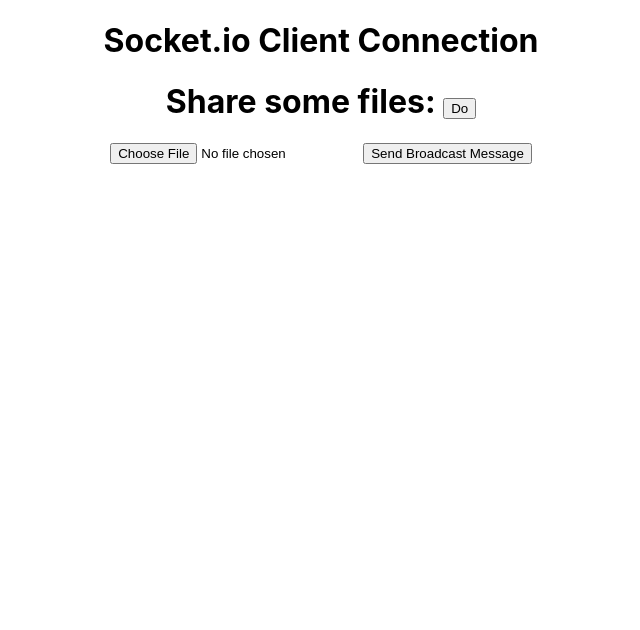
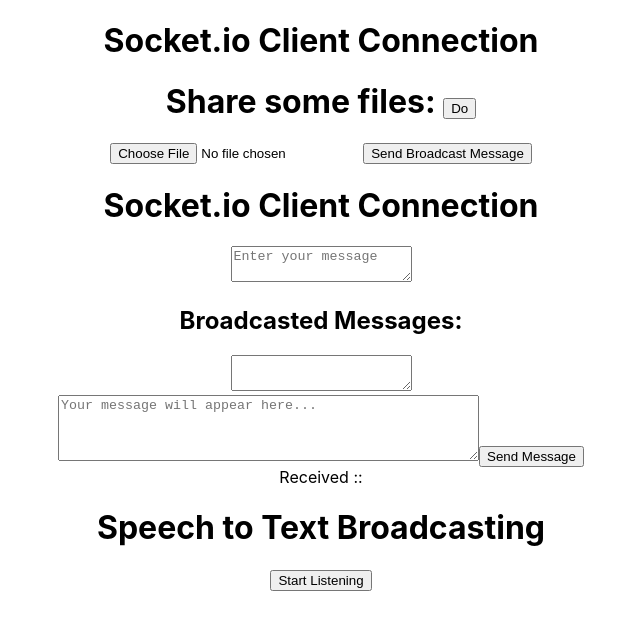
Before and after one commit to pp641/FileSharing, a React (Create React App) app: page / in a window 1280 px wide. Shown: the top 630 px of the page, without its empty margins (319-959 px from the left). Built offline with nearby package versions, Linux system fonts and the light colour scheme; no server answers.

Commit message:
adding server files for new component

```diff
--- a/src/App.js
+++ b/src/App.js
@@ -1,11 +1,15 @@
 import logo from './logo.svg';
 import './App.css';
-import Filesharing from './Filesharing';
+import FileSharing from './fileSharing';
+import TextMessage from './TextMessage';
+import SpeechRecognitionComponent from './speechToText';
 
 function App() {
   return (
     <div className="App">
-     <Filesharing/>
+      <FileSharing/>
+      <TextMessage/>
+      <SpeechRecognitionComponent/>
     </div>
   );
 }
--- /dev/null
+++ b/src/TextMessage.js
@@ -0,0 +1,66 @@
+import React, { useEffect, useState } from 'react';
+import io from 'socket.io-client';
+
+const TextMessage = () => {
+  const [socket, setSocket] = useState(null);
+  const [message, setMessage] = useState('');
+  const [receivedMessages, setReceivedMessages] = useState([]);
+
+  useEffect(() => {
+    // Initialize socket connection
+    const socketInstance = io('http://192.168.1.7:5000/', {
+      transports: ['websocket', 'polling'],
+    });
+
+    setSocket(socketInstance);
+
+    socketInstance.on('connect', () => {
+      console.log('Connected to server');
+    });
+
+    socketInstance.on('receiveTextMessage', (message) => {
+      console.log('Received message:', message);
+      setReceivedMessages(message);
+    });
+
+    return () => {
+      socketInstance.disconnect();
+      console.log('Disconnected from server');
+    };
+  }, []);
+
+  const handleInputChange = (e) => {
+    setMessage(e.target.value);
+    if (socket && message) {
+      socket.emit('sendTextMessage', message);
+    } else {
+      console.log('Socket is not connected or message is empty');
+    }
+  };
+
+  const sendMessage = () => {
+    if (socket && message) {
+      socket.emit('sendTextMessage', message);
+      setMessage('');
+    } else {
+      console.log('Socket is not connected or message is empty');
+    }
+  };
+
+  return (
+    <div className="App">
+      <h1>Socket.io Client Connection</h1>
+      <textarea
+        type="text"
+        value={message}
+        onChange={handleInputChange}
+        placeholder="Enter your message"
+      />
+
+      <h2>Broadcasted Messages:</h2>
+     <textarea>{receivedMessages}</textarea>
+    </div>
+  );
+};
+
+export default TextMessage;
--- /dev/null
+++ b/src/speechToText.js
@@ -0,0 +1,117 @@
+import React, { useEffect, useState } from 'react';
+import io from 'socket.io-client';
+
+const SpeechRecognitionComponent = () => {
+  const [socket, setSocket] = useState(null);
+  const [message, setMessage] = useState('');
+  const [receivedMessage , setReceivedMessage] = useState("");
+  const [isListening, setIsListening] = useState(false);
+  const [recognition, setRecognition] = useState(null);
+
+  useEffect(() => {
+    const socketInstance = io('http://192.168.1.7:5000/',{
+        transports: ['websocket', 'polling'],
+
+    });
+    setSocket(socketInstance);
+
+    socketInstance.on('connect', () => {
+      console.log('Connected to server');
+    });
+
+    socketInstance.on('receiveVoiceMessage', (receivedMessage) => {
+      console.log('Received message:', receivedMessage);
+      setReceivedMessage(receivedMessage);
+      setMessage("");
+    });
+
+    socketInstance.on('disconnect', () => {
+      console.log('Disconnected from server');
+    });
+
+    return () => {
+      socketInstance.disconnect();
+    };
+  }, []);
+
+
+  useEffect(() => {
+    if (!('webkitSpeechRecognition' in window)) {
+      console.error('Speech recognition not supported');
+      return;
+    }
+
+    const speechRecognition = new window.webkitSpeechRecognition();
+    speechRecognition.continuous = false;
+    speechRecognition.interimResults = false;
+    speechRecognition.lang = 'en-US';
+
+    speechRecognition.onstart = () => {
+      setIsListening(true);
+    };
+
+    speechRecognition.onend = () => {
+      setIsListening(false);
+    };
+
+    speechRecognition.onresult = (event) => {
+      const transcript = event.results[0][0].transcript;
+      setMessage(transcript);
+    };
+
+    setRecognition(speechRecognition);
+  }, []);
+
+  useEffect(() => {
+    if (receivedMessage) {
+      speakText(receivedMessage);
+    }
+  }, [receivedMessage]);
+
+  const startListening = () => {
+    if (recognition) {
+      recognition.start();
+    }
+  };
+
+  const sendMessage = () => {
+    if (socket && message) {
+      socket.emit('sendVoiceMessage', message);
+      setMessage('');
+    } else {
+      console.log('No message to send or socket is not connected');
+    }
+  };
+
+  const speakText = (text) => {
+    const utterance = new SpeechSynthesisUtterance(text);
+    utterance.onstart = () => {
+      console.log('Speaking:', text);
+    };
+    utterance.onerror = (event) => {
+      console.error('Speech synthesis error:', event);
+    };
+    window.speechSynthesis.speak(utterance);
+  };
+
+
+  return (
+    <div className="App">
+      <textarea
+        value={message}
+        onChange={(e) => setMessage(e.target.value)}
+        placeholder="Your message will appear here..."
+        rows="4"
+        cols="50"
+      />
+      <button onClick={sendMessage}>Send Message</button>
+      <div> Received :: {receivedMessage}</div>
+      <h1>Speech to Text Broadcasting</h1>
+      <button onClick={startListening} disabled={isListening}>
+        {isListening ? 'Listening...' : 'Start Listening'}
+      </button>
+    </div>
+  );
+};
+
+export default  SpeechRecognitionComponent;
```
Also changed, not shown: 1 other file (tests, documents, lock files or other folders).
